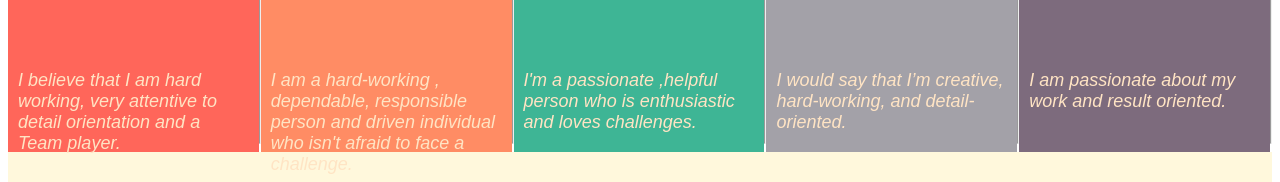
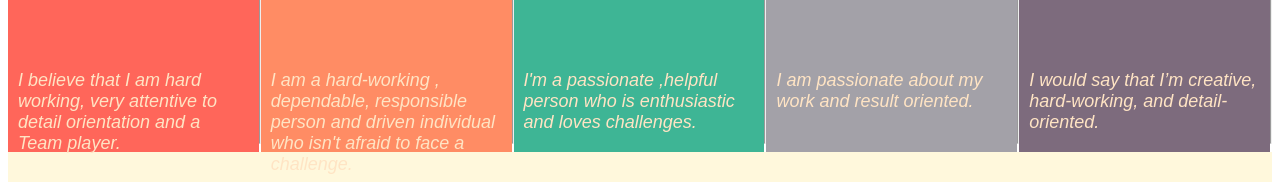
Before and after one commit to azim30/General-Insurance, an Angular app: page /About-us in a window 1280 px wide. Shown: the part 505-687 px from the top of the page. Built offline with nearby package versions, Linux system fonts and the light colour scheme.

Commit message:
Update about-us.component.html

```diff
--- a/src/app/Components/about-us/about-us.component.html
+++ b/src/app/Components/about-us/about-us.component.html
@@ -21,12 +21,12 @@
      <div class="column" style="background-color:#A3A1A8 ;">
         <div> <img src="../../../assets//Images/about-us-azhar.png"></div>
          <h4>Azharudeen S</h4><br>
-         <p><i>I would say that I’m creative, hard-working, and detail-oriented.</i> </p>
+         <p><i>I am passionate about my work and result oriented.</i> </p>
      </div><hr>
      <div class="column" style="background-color:#7D6B7D;">
         <div> <img src="../../../assets//Images/about-us-mrunal.png"></div>
          <h4>Mrunal Patil</h4><br>
-         <p><i>I am passionate about my work and result oriented.</i> </p>
+         <p><i>I would say that I’m creative, hard-working, and detail-oriented.</i> </p>
      </div><hr>
 
   </div>
```
